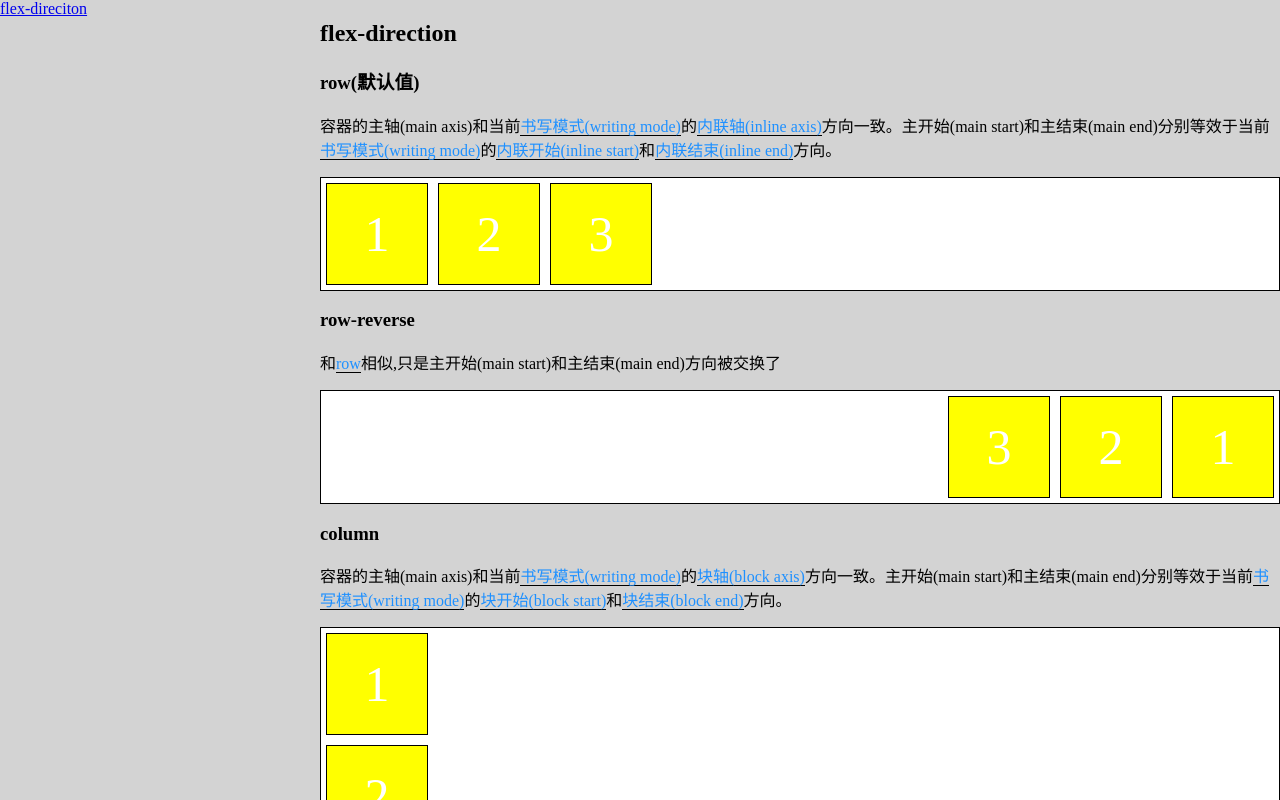
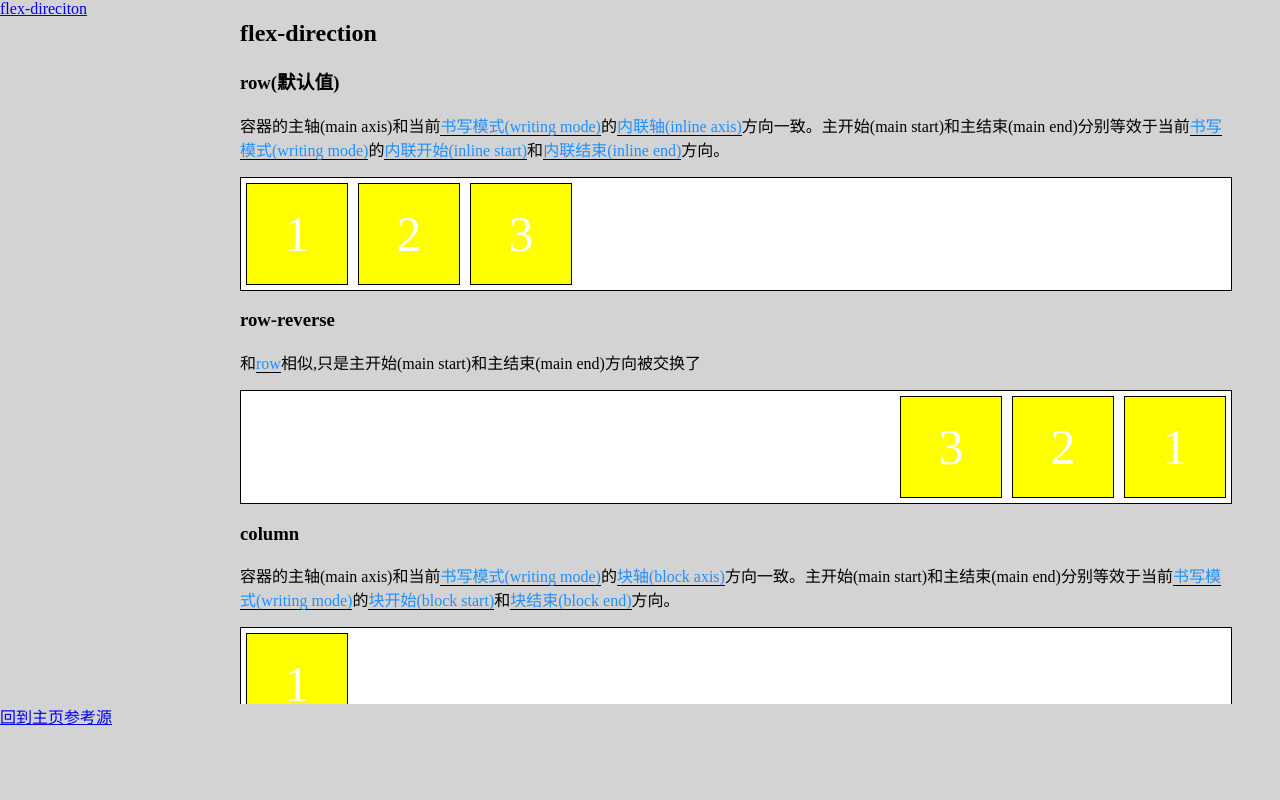
Before and after one commit to asurance/flex-tutorial, a Next.js app: page /properties/FlexDirection in a window 1280 px wide. Shown: the top 800 px of the page. Built offline with nearby package versions, Linux system fonts and the light colour scheme.

Commit message:
perf(layout): 使用fixed实现布局

```diff
--- a/components/Layout.tsx
+++ b/components/Layout.tsx
@@ -24,7 +24,7 @@ const Layout = ({
         <main id={layoutStyles.main}>
             {children}
         </main>
-        <footer>
+        <footer id={layoutStyles.footer}>
             {router.pathname === '/' ? null : <Link href="/">回到主页</Link>}
             <Link href="https://www.w3.org/TR/css-flexbox-1/">参考源</Link>
         </footer>
--- a/styles/Layout.module.css
+++ b/styles/Layout.module.css
@@ -1,19 +1,34 @@
 #layout {
-    min-height: 100vh;
-    display: flex;
-    flex-direction: column;
+    --header-height: 0em;
+    --footer--height: 6em;
+    --property-list-width: 12em;
+}
+
+#footer {
+    position: fixed;
+    bottom: 0px;
+    height: var(--footer--height)
 }
 
 #main {
-    display: flex;
     flex: auto;
 }
 
 #article {
-    max-width: 960px;
-    margin: 0 auto;
+    position: fixed;
+    top: var(--header-height);
+    left: var(--property-list-width);
+    right: 0em;
+    padding: 0 3em;
+    bottom: var(--footer--height);
+    overflow: hidden auto;
 }
 
 #property-list {
-    width: 320px
+    position: fixed;
+    top: var(--header-height);
+    left: 0px;
+    width: var(--property-list-width);
+    bottom: var(--footer--height);
+    overflow: hidden auto;
 }
```
